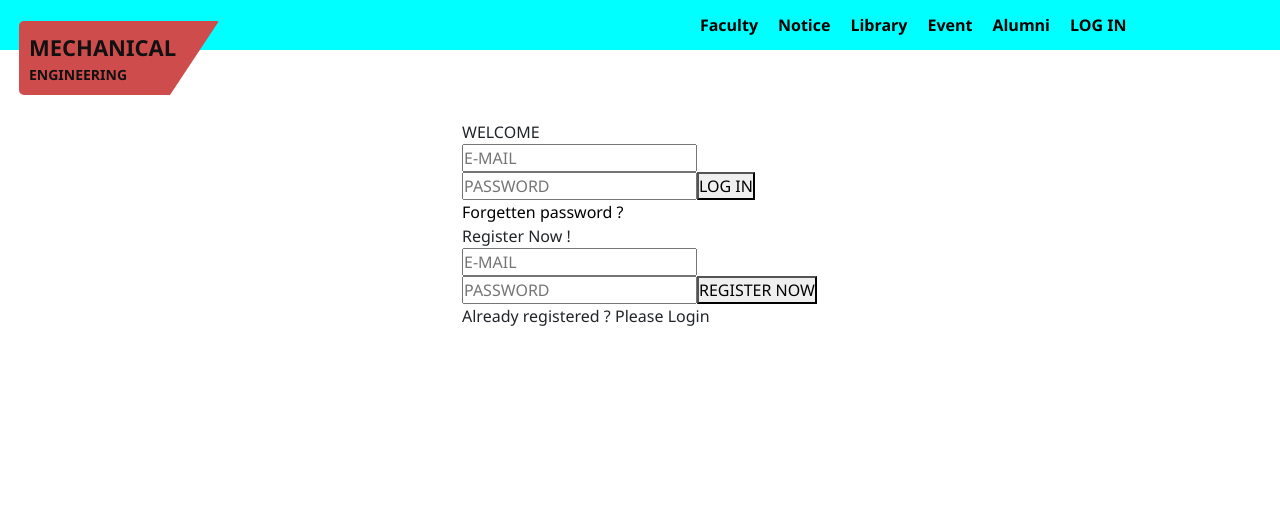
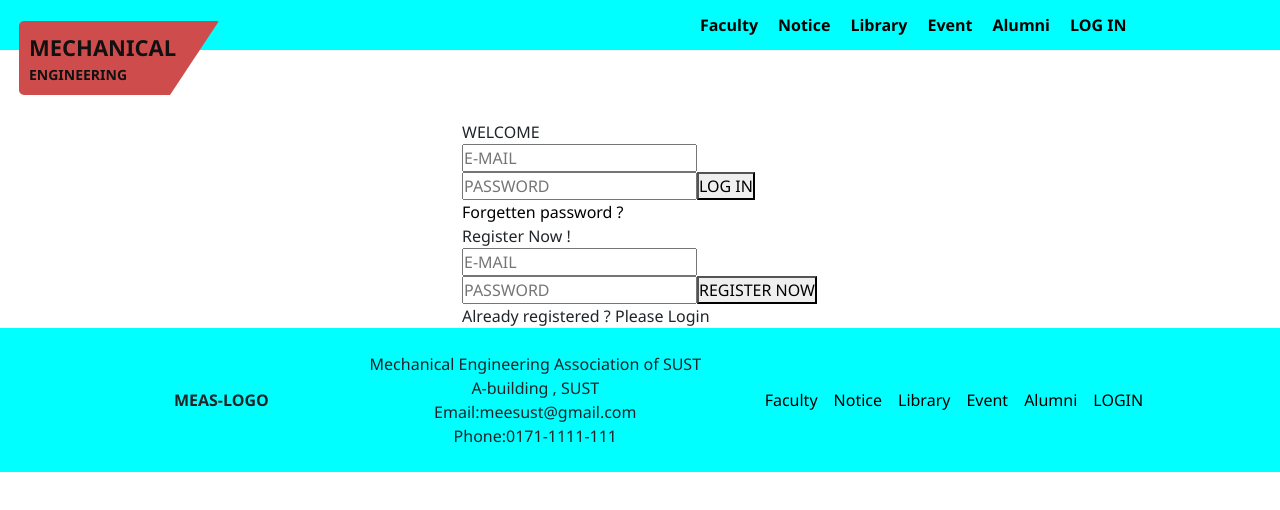
Before and after one commit to farhad2030/mechaweb, a React (Create React App) app: page /login in a window 1280 px wide. Shown: the top 510 px of the page. Built offline with nearby package versions, Linux system fonts and the light colour scheme.

Commit message:
Upadte faculty

```diff
--- a/src/App.css
+++ b/src/App.css
@@ -35,3 +35,6 @@ img{
         margin-top: 120px;
     }
 }
+.footer{
+    background-color: var(--main-color);
+}
--- a/src/App.js
+++ b/src/App.js
@@ -28,6 +28,7 @@ import Session from "./components/pages/questions/Session";
 import { NoticeDescription } from "./components/pages/notice/NoticeDescription";
 import { QuestionsList } from "./components/pages/questions/QuestionsList";
 import { EventDescrption } from "./components/pages/events/EventDescription";
+import Footer from "./components/layout/Footer";
 
 function App() {
   aos.init({
@@ -66,6 +67,7 @@ function App() {
           <Route exact path="/alumni" component={Alumni} />
           <Route exact path="/login" component={Login} />
         </Switch>
+        <Footer/>
       </Router>
     </div>
   );
--- /dev/null
+++ b/src/components/layout/Footer.jsx
@@ -0,0 +1,32 @@
+import React from 'react';
+import { Link } from "react-router-dom";
+
+
+function Footer() {
+   return (
+      <div>
+         <div className=" footer row p-4 text-center ">
+            <div className="col-lg-2 offset-lg-1 my-auto">
+              <b> MEAS-LOGO</b>
+            </div>
+            <div className="col-lg-4  my-auto">
+            Mechanical Engineering Association of SUST
+            <br/>A-building , SUST
+            <br/>Email:meesust@gmail.com
+            <br/>Phone:0171-1111-111
+            </div>
+            <div className="col-lg-2  my-auto ">
+
+            <Link className="p-2" to="/faculty">Faculty</Link>
+            <Link className="p-2" to="/notice">Notice</Link>
+            <Link className="p-2" to="/library">Library</Link>
+            <Link className="p-2" to="/event">Event</Link>
+            <Link className="p-2" to="/alumni">Alumni</Link>
+            <Link className="p-2" to="/login">LOGIN</Link>
+            </div>
+         </div>
+      </div>
+   )
+}
+
+export default Footer
--- a/src/components/pages/faculty/Faculty.css
+++ b/src/components/pages/faculty/Faculty.css
@@ -1,5 +1,6 @@
 .faculty {
   position: relative;
+  margin-top: 200px;
 }
 
 .facultyList {
@@ -71,3 +72,26 @@
   backface-visibility: hidden;
   transition: all 0.3s;
 }
+/* test */
+
+.facultyContainer {
+  display: flex;
+  position: relative;
+  width: 100vw;
+  height: auto;
+  background-color: royalblue;
+  overflow: hidden;
+}
+.teachersContainer0 {
+  width: 100vw;
+  background-color: rgb(53, 172, 104);
+  position: absolute;
+  top: 0px;
+  left: -10px;
+  /* transform: translateX(90vw);  */
+}
+.staffsContainer0 {
+  position: absolute;
+  width: 100vw;
+  background-color: salmon;
+}
--- a/src/components/pages/faculty/Faculty.jsx
+++ b/src/components/pages/faculty/Faculty.jsx
@@ -1,6 +1,6 @@
 import React, { useState, useEffect } from "react";
 import axios from "axios";
-import {Helmet} from "react-helmet"
+import { Helmet } from "react-helmet";
 //css
 import "./Faculty.css";
 
@@ -42,11 +42,10 @@ const Faculty = () => {
 
   return (
     <div className="page faculty">
-        <Helmet>
-                <meta charSet="utf-8" />
-                <title>MEE SUST / FACULTY </title>
-
-            </Helmet>
+      <Helmet>
+        <meta charSet="utf-8" />
+        <title>MEE SUST / FACULTY </title>
+      </Helmet>
       <div className="container facultyHeading">
         <div className="row heading">
           <div className="col-6 ">
@@ -69,53 +68,9 @@ const Faculty = () => {
         </div>
       </div>
 
-      <div className="container-fluid facultyList">
-        <div className="container-fluid">
-          <div className="row">
-            <div
-              className={
-                isTeacher
-                  ? "teachersContainer col-lg-12 "
-                  : "col-lg-12  notTeacher"
-              }
-            >
-              <div className="row">
-                {teachersList.map((data, i) => (
-                  <div key={data.id} className="col-lg-4 col-md-6">
-                    {/* <Grow> */}
-                    <StaffList
-                      name={data.name}
-                      designation={data.designation}
-                      email={data.email}
-                      imageLink={data.photoURL}
-                    />
-                    {/* </Grow> */}
-                  </div>
-                ))}
-              </div>
-            </div>
-            <div
-              className={
-                isTeacher ? "notStaff col-lg-12 " : "col-lg-12  staffsContainer"
-              }
-            >
-              <div className="row">
-                {staffsList.map((data, i) => (
-                  <div key={data.id} className="col-lg-4  col-md-6">
-                    {/* <Grow> */}
-                    <StaffList
-                      name={data.name}
-                      designation={data.designation}
-                      email={data.email}
-                      imageLink={data.photoURL}
-                    />
-                    {/* </Grow> */}
-                  </div>
-                ))}
-              </div>
-            </div>
-          </div>
-        </div>
+      <div className="facultyContainer">
+        <div className="teachersContainer0">tech</div>
+        <div className="staffsContainer0">staff</div>
       </div>
     </div>
   );
```
Also changed, not shown: src/components/pages/faculty/demo.jsx (added, +48 -0 lines).
